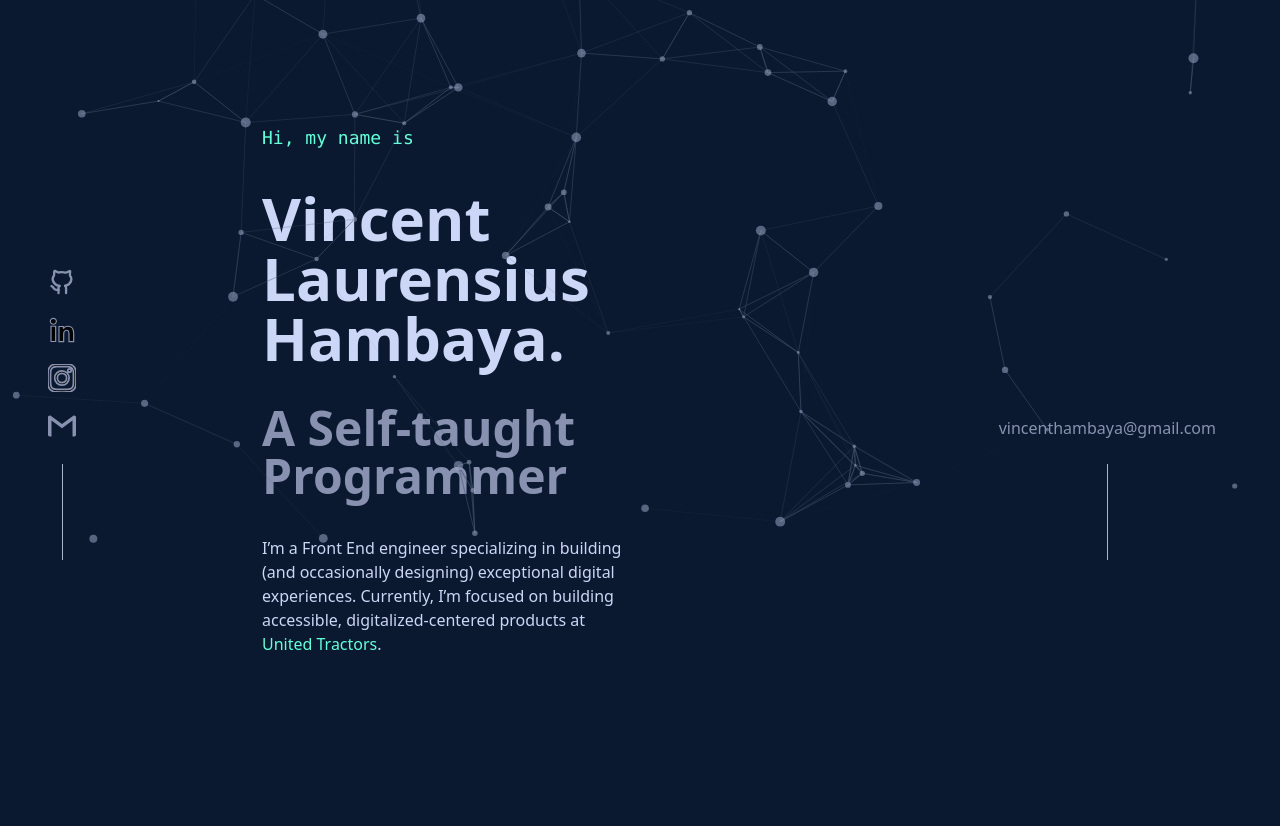
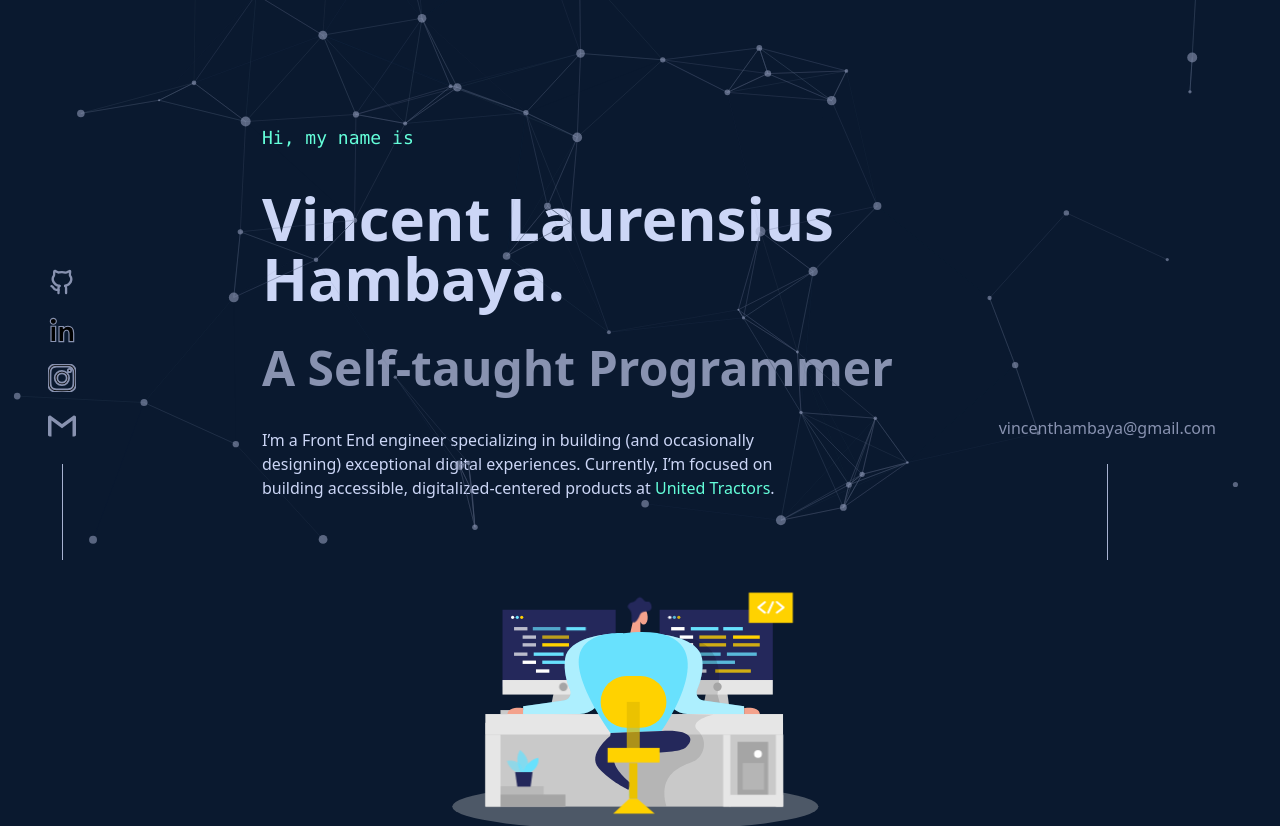
Before and after one commit to vincentarck/portofolioWebsite, a Next.js app: page / in a window 1280 px wide. Shown: the part 240-1066 px from the top of the page. Built offline with nearby package versions, Linux system fonts and the light colour scheme; what tailwindcss-writing-mode would draw is missing.

Commit message:
fix: container fit to svg

```diff
--- a/components/Intro.tsx
+++ b/components/Intro.tsx
@@ -1,9 +1,10 @@
 import React from "react";
-
+import Development from "./Development";
 function Introm() {
   return (
-    <div className="space-y-8 sm:mx-auto xl:mx-28 min-h-[80vh]">
-      <div className="flex flex-col space-y-9 xl:max-w-[70%]">
+    <div className="space-y-8 sm:mx-auto xl:mx-28 min-h-[80vh] flex items-center justify-center
+    flex-col 2xl:flex-row lg:mx-0">
+      <div className="flex flex-col space-y-9 w-full">
         <p className="firstTitle">Hi, my name is</p>
         <h1 className="name">Vincent Laurensius Hambaya.</h1>
         <h2 className="name text-slate text-5xl">
@@ -22,6 +23,9 @@ function Introm() {
           .
         </p>
       </div>
+      <div className="w-full sm:w-3/5 2xl:w-4/6 relative z-10">
+        <Development />
+      </div>
     </div>
   );
 }
--- a/styles/globals.css
+++ b/styles/globals.css
@@ -53,7 +53,7 @@
         @apply flex justify-center space-x-10
     }
     .name{
-        @apply text-5xl md:text-6xl font-bold 2xl:w-[70%]
+        @apply text-5xl md:text-6xl font-bold sm:w-[70%] xl:w-full
         text-lightest-slate
     }
     .intro{
```
